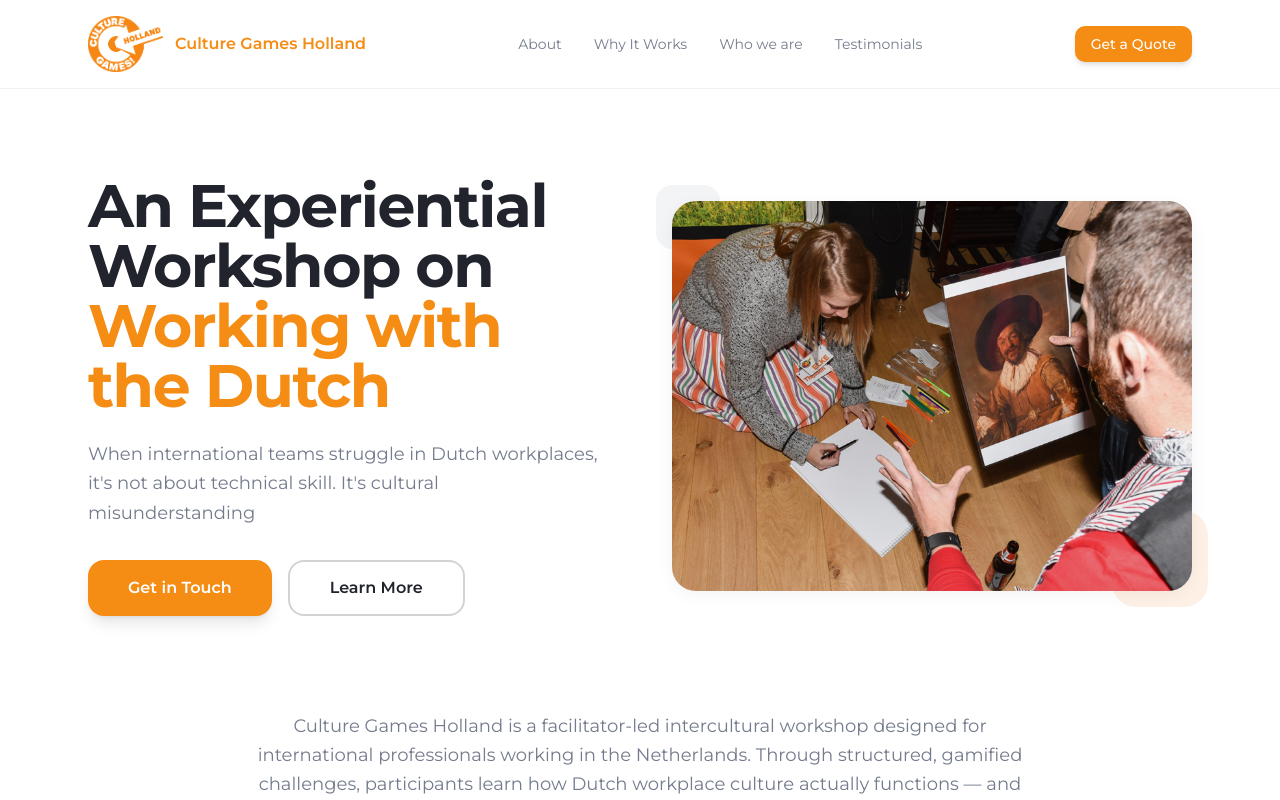
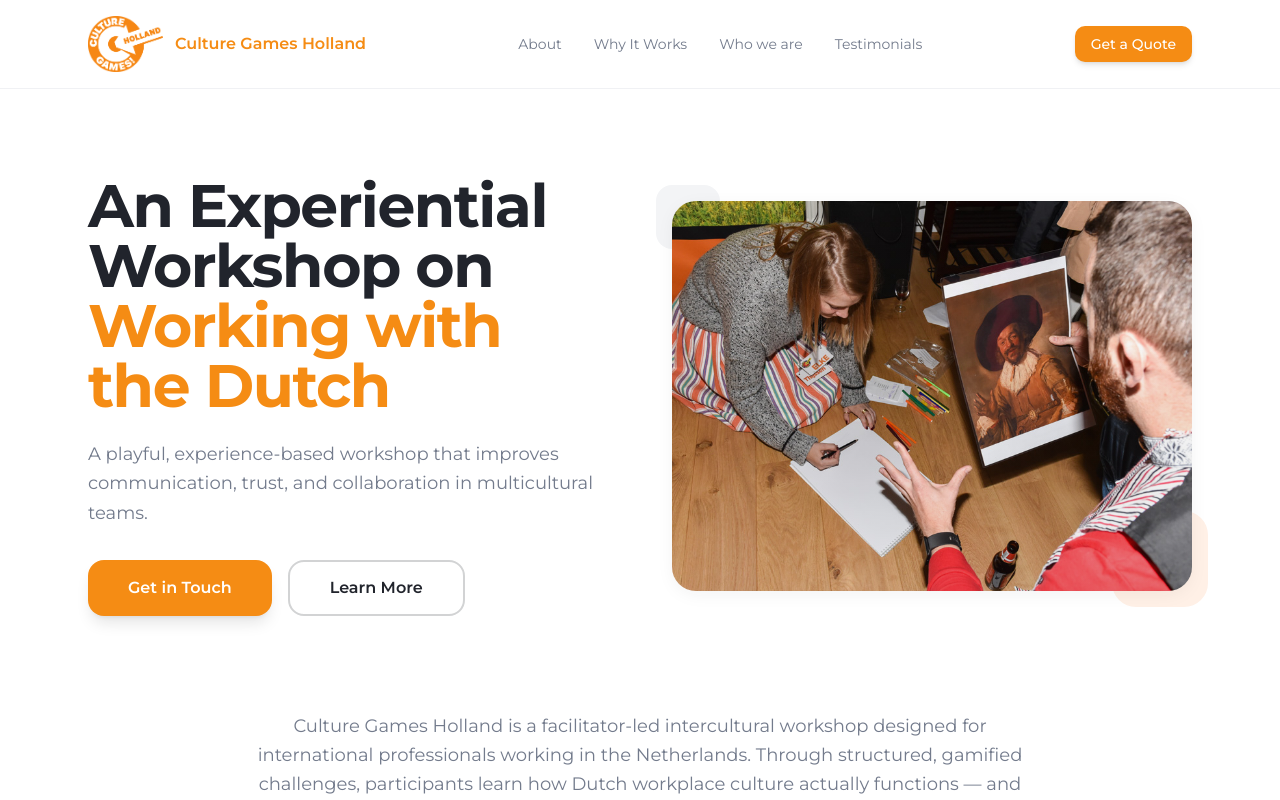
Before and after one commit to midogo21-netizen/culture-games-holland-site, a React (Vite) app: page / in a window 1280 px wide. Shown: the top 800 px of the page. Built offline with nearby package versions, Linux system fonts and the light colour scheme; the HTML template or start-up script is replaced by a standard one.

Commit message:
Visual edit in Lovable
Edited UI in Lovable

```diff
--- a/src/components/Hero.tsx
+++ b/src/components/Hero.tsx
@@ -11,7 +11,7 @@ const Hero = () => {
                 An Experiential Workshop on{" "}
                 <span className="text-primary">Working with the Dutch</span>
               </h1>
-              <p className="text-lg text-muted-foreground leading-relaxed max-w-xl">When international teams struggle in Dutch workplaces, it's not about technical skill. It's cultural misunderstanding</p>
+              <p className="text-lg text-muted-foreground leading-relaxed max-w-xl">A playful, experience-based workshop that improves communication, trust, and collaboration in multicultural teams.</p>
             </div>
 
             <div className="flex flex-col sm:flex-row gap-4">
```
